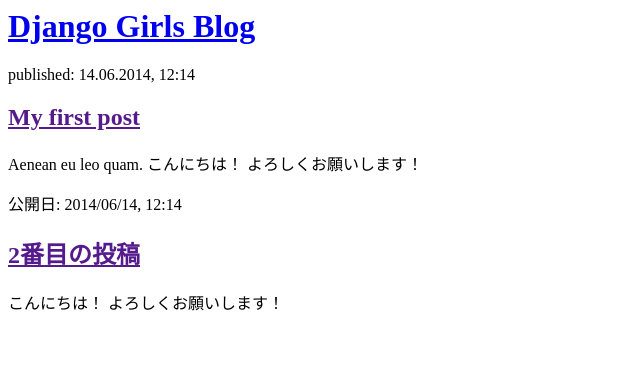
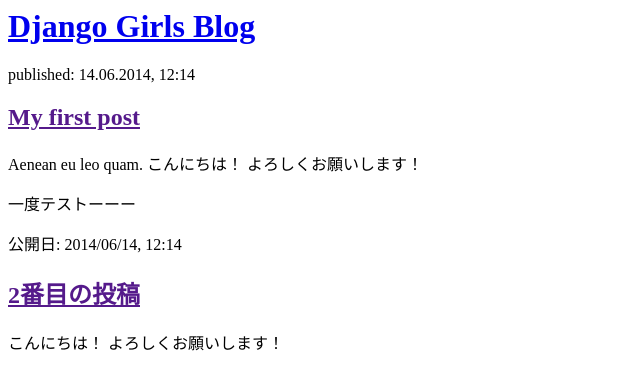
Before and after one commit to kerachino/my-first-blog, a Django app: page / in a window 1280 px wide. Shown: the top 390 px of the page, without its empty margins (0-640 px from the left). Run offline with Django 3.2, Linux system fonts and the light colour scheme.

Commit message:
Changed the HTML for the site.

```diff
--- a/blog/templates/blog/post_list.html
+++ b/blog/templates/blog/post_list.html
@@ -11,6 +11,7 @@
             <p>published: 14.06.2014, 12:14</p>
             <h2><a href="">My first post</a></h2>
             <p>Aenean eu leo quam. こんにちは！ よろしくお願いします！ </p>
+            <p>一度テストーーー</p>
         </div>
 
         <div>
```
